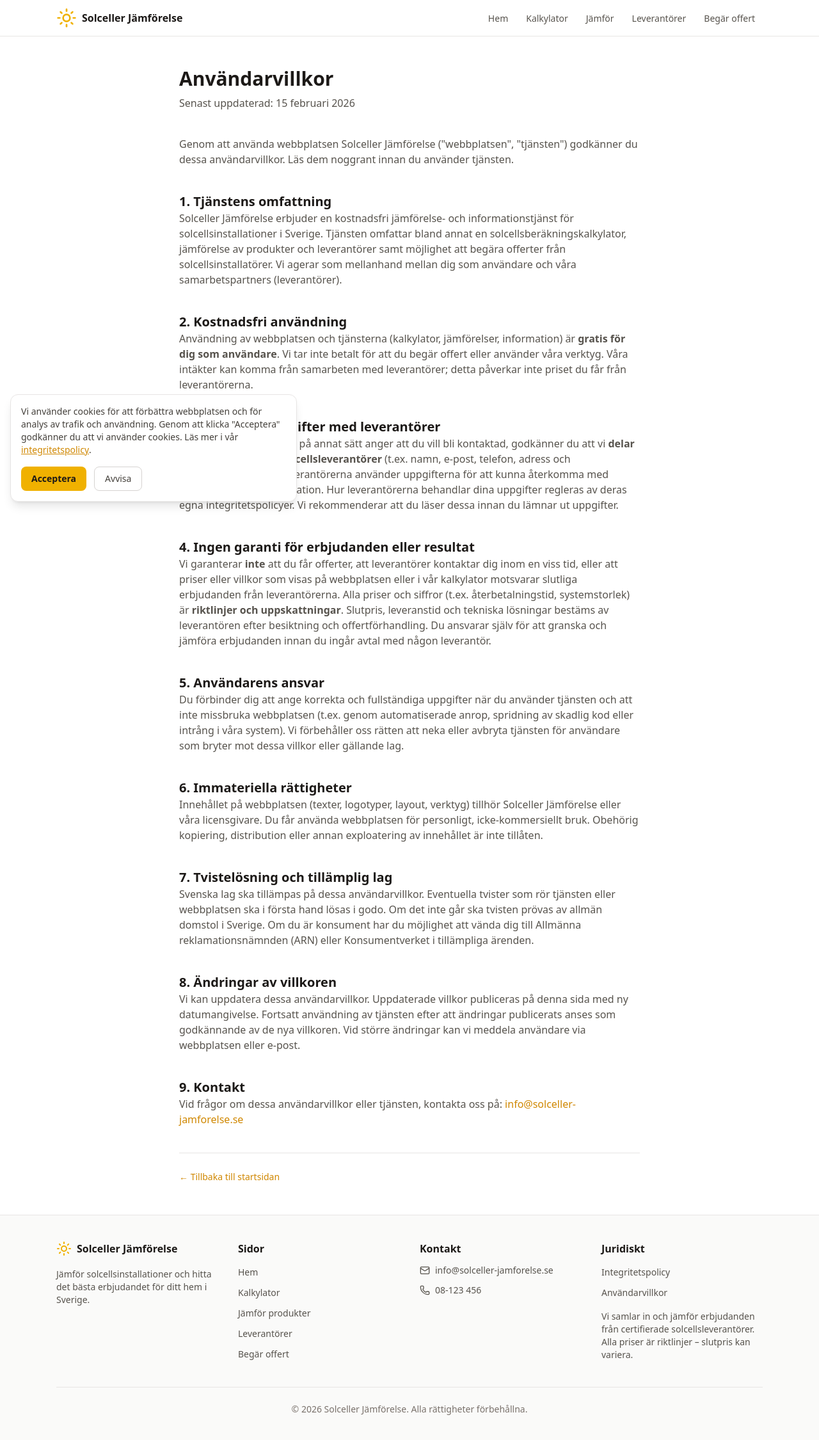
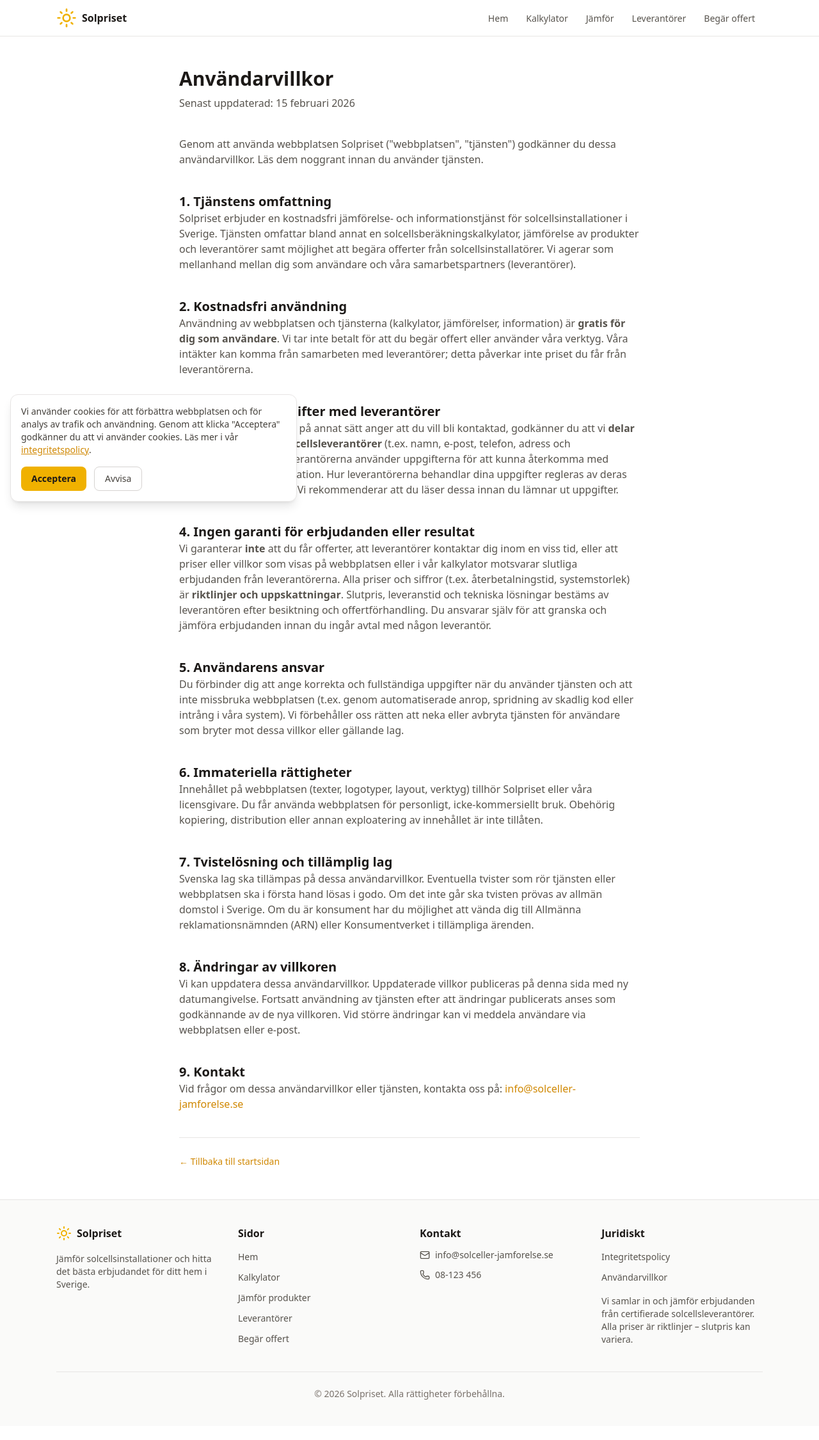
Before and after one commit to nojmen93/solceller-jamforelse, a Next.js app: page /villkor in a window 1280 px wide. Shown: the whole page at 64% size. After the commit the page ends 2228 px from the top, so only its background shows below. Built offline with nearby package versions, Linux system fonts and the light colour scheme.

Commit message:
Rebrand to Solpriset

```diff
--- a/app/integritet/page.tsx
+++ b/app/integritet/page.tsx
@@ -2,9 +2,9 @@ import type { Metadata } from "next";
 import Link from "next/link";
 
 export const metadata: Metadata = {
-  title: "Integritetspolicy | Solceller Jämförelse",
+  title: "Integritetspolicy | Solpriset",
   description:
-    "Integritetspolicy för Solceller Jämförelse. Information om hur vi samlar in, använder och skyddar dina personuppgifter enligt GDPR.",
+    "Integritetspolicy för Solpriset. Information om hur vi samlar in, använder och skyddar dina personuppgifter enligt GDPR.",
 };
 
 export default function IntegritetPage() {
@@ -19,7 +19,7 @@ export default function IntegritetPage() {
 
       <div className="prose prose-stone mt-10 max-w-none">
         <p className="lead text-stone-600">
-          Solceller Jämförelse (&quot;vi&quot;, &quot;oss&quot;, &quot;vår&quot;) värnar om din
+          Solpriset (&quot;vi&quot;, &quot;oss&quot;, &quot;vår&quot;) värnar om din
           integritet. Denna policy beskriver vilka personuppgifter vi samlar in,
           varför vi gör det, hur länge vi behåller dem och vilka rättigheter du
           har enligt GDPR (förordning 2016/679).
@@ -29,7 +29,7 @@ export default function IntegritetPage() {
           1. Personuppgiftsansvarig
         </h2>
         <p className="text-stone-600">
-          Solceller Jämförelse är personuppgiftsansvarig för den behandling av
+          Solpriset är personuppgiftsansvarig för den behandling av
           personuppgifter som beskrivs i denna policy. För frågor om
           personuppgifter eller för att utöva dina rättigheter, kontakta oss på:{" "}
           <a
--- a/app/layout.tsx
+++ b/app/layout.tsx
@@ -17,7 +17,7 @@ const geistMono = Geist_Mono({
 });
 
 export const metadata: Metadata = {
-  title: "Solceller Jämförelse | Jämför solcellspaket i Sverige",
+  title: "Solpriset | Jämför solcellspaket i Sverige",
   description:
     "Jämför solcellsinstallationer från certifierade leverantörer. Beräkna kostnad, återbetalningstid och hitta passande paket för ditt hem.",
 };
--- a/app/villkor/page.tsx
+++ b/app/villkor/page.tsx
@@ -2,9 +2,9 @@ import type { Metadata } from "next";
 import Link from "next/link";
 
 export const metadata: Metadata = {
-  title: "Användarvillkor | Solceller Jämförelse",
+  title: "Användarvillkor | Solpriset",
   description:
-    "Användarvillkor för tjänsten Solceller Jämförelse. Information om tjänstens omfattning, datadelning och tvistelösning.",
+    "Användarvillkor för tjänsten Solpriset. Information om tjänstens omfattning, datadelning och tvistelösning.",
 };
 
 export default function VillkorPage() {
@@ -19,7 +19,7 @@ export default function VillkorPage() {
 
       <div className="prose prose-stone mt-10 max-w-none">
         <p className="lead text-stone-600">
-          Genom att använda webbplatsen Solceller Jämförelse (&quot;webbplatsen&quot;,
+          Genom att använda webbplatsen Solpriset (&quot;webbplatsen&quot;,
           &quot;tjänsten&quot;) godkänner du dessa användarvillkor. Läs dem noggrant
           innan du använder tjänsten.
         </p>
@@ -28,7 +28,7 @@ export default function VillkorPage() {
           1. Tjänstens omfattning
         </h2>
         <p className="text-stone-600">
-          Solceller Jämförelse erbjuder en kostnadsfri jämförelse- och
+          Solpriset erbjuder en kostnadsfri jämförelse- och
           informationstjänst för solcellsinstallationer i Sverige. Tjänsten
           omfattar bland annat en solcellsberäkningskalkylator, jämförelse av
           produkter och leverantörer samt möjlighet att begära offerter från
@@ -92,7 +92,7 @@ export default function VillkorPage() {
         </h2>
         <p className="text-stone-600">
           Innehållet på webbplatsen (texter, logotyper, layout, verktyg) tillhör
-          Solceller Jämförelse eller våra licensgivare. Du får använda
+          Solpriset eller våra licensgivare. Du får använda
           webbplatsen för personligt, icke-kommersiellt bruk. Obehörig
           kopiering, distribution eller annan exploatering av innehållet är
           inte tillåten.
--- a/components/Footer.tsx
+++ b/components/Footer.tsx
@@ -25,7 +25,7 @@ export function Footer() {
               className="inline-flex items-center gap-2 text-stone-900"
             >
               <Sun className="h-6 w-6 text-yellow-500" />
-              <span className="font-semibold">Solceller Jämförelse</span>
+              <span className="font-semibold">Solpriset</span>
             </Link>
             <p className="mt-3 text-sm text-stone-600">
               Jämför solcellsinstallationer och hitta det bästa erbjudandet för
@@ -96,7 +96,7 @@ export function Footer() {
         </div>
 
         <div className="mt-10 border-t border-stone-200 pt-6 text-center text-sm text-stone-500">
-          © {new Date().getFullYear()} Solceller Jämförelse. Alla rättigheter
+          © {new Date().getFullYear()} Solpriset. Alla rättigheter
           förbehållna.
         </div>
       </div>
--- a/components/Navigation.tsx
+++ b/components/Navigation.tsx
@@ -25,7 +25,7 @@ export function Navigation() {
           className="flex items-center gap-2 text-stone-900 transition hover:text-yellow-600"
         >
           <Sun className="h-8 w-8 text-yellow-500" aria-hidden />
-          <span className="font-semibold">Solceller Jämförelse</span>
+          <span className="font-semibold">Solpriset</span>
         </Link>
 
         <ul className="hidden items-center gap-1 md:flex">
```
